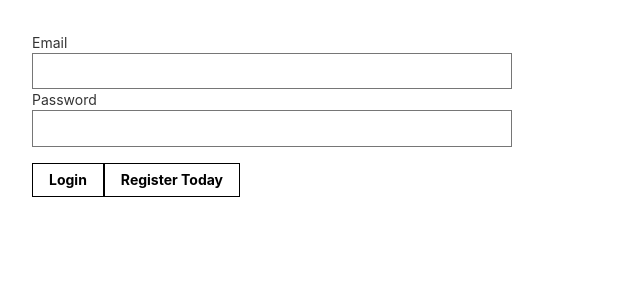
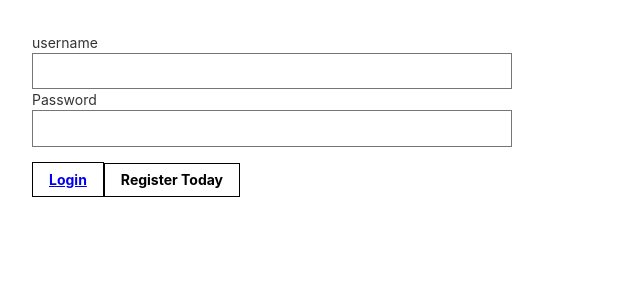
Before and after one commit to bw-eu-use-my-tech-stuff/FE, a React (Create React App) app in the folder fe/: page /login in a window 1280 px wide. Shown: the top 300 px of the page, without its empty margins (0-640 px from the left). Built offline with nearby package versions, Linux system fonts and the light colour scheme; the HTML template or start-up script is replaced by a standard one.

Commit message:
did post request

```diff
--- a/fe/src/components/Login.js
+++ b/fe/src/components/Login.js
@@ -1,10 +1,11 @@
 import React, { useState } from "react";
 import "../styles/tachyon.css";
 import { Link } from "react-router-dom";
+import axios from 'axios';
 
 function Login(props) {
   const [user, setUser] = useState({
-    email: "",
+    username: "",
     password: ""
   });
 
@@ -16,18 +17,25 @@ function Login(props) {
   };
   const submitHandler = e => {
     e.preventDefault();
+    console.log(user)
+    axios.post('https://use-my-tech-stuff-eu.herokuapp.com/api/auth/login', user)
+    .then(response => {
+      console.log(response)
+    }).catch(error => {
+      console.log(error)
+    }, [])
   };
 
   return (
     <div className="pa4 black-80">
       <form>
-        <label className="db fw4 lh-copy f6">Email</label>
+        <label className="db fw4 lh-copy f6">username</label>
         <input
           className="pa2 input-reset ba bg-transparent w-100 measure"
-          type="email"
-          name="email"
+          type="text"
+          name="username"
           onChange={changeHandler}
-          value={user.email}
+          value={user.username}
           required
         />
         <label className="db fw4 lh-copy f6">Password</label>
@@ -40,12 +48,12 @@ function Login(props) {
           required
         />
         <div className="mt3">
-          <button
+          <Link to ="/dashboard"
             onClick={event => submitHandler(event)}
             className="b ph3 pv2 input-reset ba b--black bg-transparent grow pointer f6"
           >
             Login
-          </button>
+          </Link>
           <Link to="/register">
             <button className="b ph3 pv2 input-reset ba b--black bg-transparent grow pointer f6">
               Register Today
--- a/fe/src/components/register.js
+++ b/fe/src/components/register.js
@@ -1,21 +1,27 @@
 import React, { useState } from "react";
 import "../styles/tachyon.css";
 import Footer from "./footer";
+import axios from "axios";
 
 const Register = props => {
   const [user, setUser] = useState({
     username: "",
     password: "",
-    account_type: ""
+    account_type: "owner"
   });
-
   const changeHandler = event => {
     event.preventDefault();
     setUser({ ...user, [event.target.name]: event.target.value });
   };
-
   const handleSubmit = event => {
     event.preventDefault();
+    console.log(user)
+    axios.post('https://use-my-tech-stuff-eu.herokuapp.com/api/auth/register', user)
+    .then(response => {
+      console.log(response)
+    }).catch(error => {
+      console.log(error)
+    }, [])
   };
   return (
     <div className="pa4 black-80">
@@ -53,8 +59,7 @@ const Register = props => {
           <button
             className="b ph3 pv2 input-reset ba b--black bg-transparent grow pointer f6"
             type="submit"
-            onClick={handleSubmit}
-          >
+            onClick={handleSubmit}>
             Join
           </button>
         </div>
```
